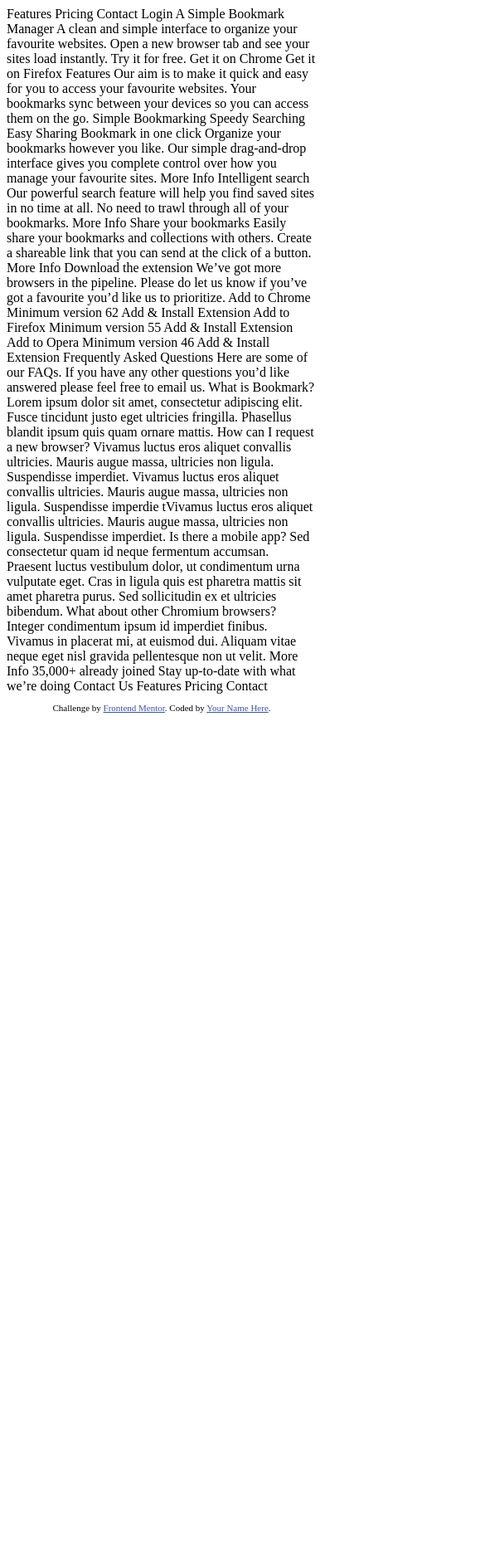
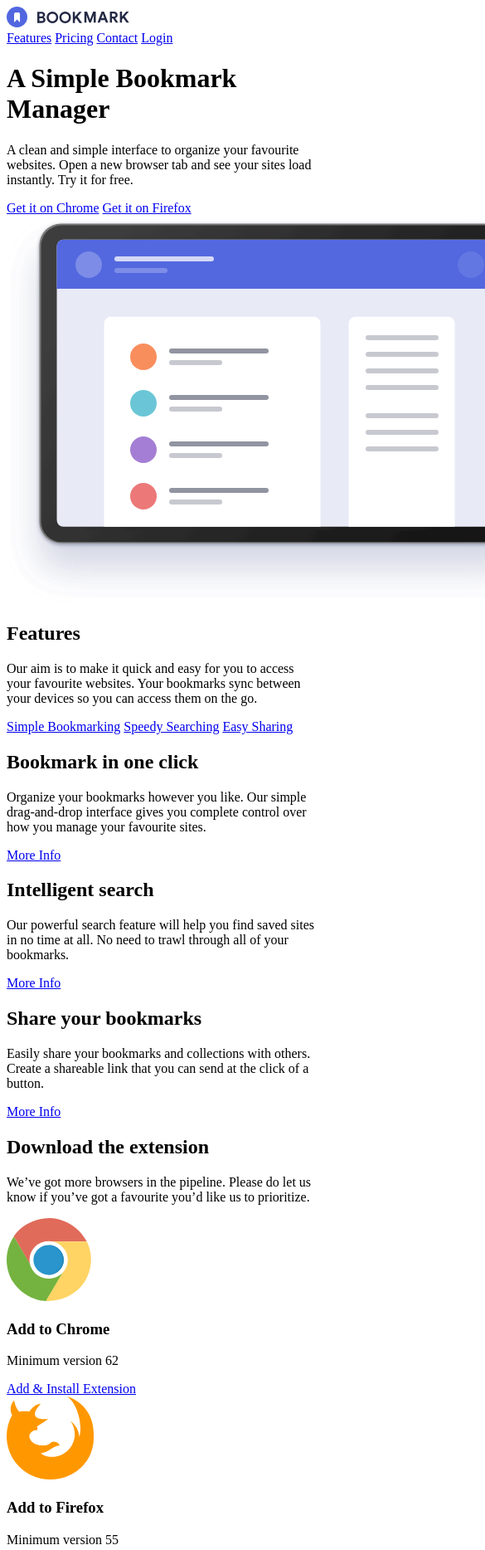
Before and after one commit to mbcod3/bookmark-landing-page-master, a plain HTML site: page index.html in a window 390 px wide. Shown: the top 1868 px of the page at 83% size, 585 px wide, since content can reach past the window. Before the commit the page ends 870 px from the top, so only its background shows below. Drawn offline with Linux system fonts and the light colour scheme.

Commit message:
html largely done

```diff
--- a/index.html
+++ b/index.html
@@ -5,7 +5,7 @@
   <meta name="viewport" content="width=device-width, initial-scale=1.0"> <!-- displays site properly based on user's device -->
 
   <link rel="icon" type="image/png" sizes="32x32" href="./images/favicon-32x32.png">
-
+  <link rel="stylesheet" href="style.css">
   <title>Frontend Mentor | Bookmark landing page</title>
 
   <!-- Feel free to remove these styles or customise in your own stylesheet 👍 -->
@@ -13,122 +13,150 @@
     .attribution { font-size: 11px; text-align: center; }
     .attribution a { color: hsl(228, 45%, 44%); }
   </style>
+  <script src="https://kit.fontawesome.com/37cff6aa80.js" crossorigin="anonymous"></script>
 </head>
 <body>
 
-  Features
-  Pricing
-  Contact
-  Login
+  <nav>
+    <img src="images/logo-bookmark.svg" alt="logo">
+    <div class="navlinks">
+      <a href="#">Features</a>
+      <a href="#">Pricing</a>
+      <a href="#">Contact</a>
+      <a href="#" class="btn btn-red">Login</a>
+    </div>
+  </nav>
 
-  A Simple Bookmark Manager
+  <main class="hero">
+    <div class="hero__headings">
+      <h1>A Simple Bookmark Manager</h1>
+      <p>A clean and simple interface to organize your favourite websites. Open a new
+        browser tab and see your sites load instantly. Try it for free.</p>
+        <div class="hero__cta">
+          <a href="#" class="btn btn-blue">Get it on Chrome</a>
+          <a href="#" class="btn btn-white">Get it on Firefox</a>
+        </div>
+    </div>
+    <img src="images/illustration-hero.svg" alt="illustration-hero" class="img-fluid">
+  </main>
 
-  A clean and simple interface to organize your favourite websites. Open a new
-  browser tab and see your sites load instantly. Try it for free.
+  <section class="features">
+    <div class="features__headings">
+      <h2>Features</h2>
+      <p>Our aim is to make it quick and easy for you to access your favourite websites.
+        Your bookmarks sync between your devices so you can access them on the go.</p>
+    </div>
+    <div class="features__nav">
+      <a href="#" id="bookmarking">Simple Bookmarking</a>
+      <a href="#" id="searching">Speedy Searching</a>
+      <a href="#" id="sharing">Easy Sharing</a>
+    </div>
 
-  Get it on Chrome
-  Get it on Firefox
+    <article id="bookmark">
+      <h2>Bookmark in one click</h2>
+      <p>Organize your bookmarks however you like. Our simple drag-and-drop interface
+        gives you complete control over how you manage your favourite sites.</p>
+      <a href="#" class="btn btn-blue">More Info</a>
+    </article>
+    <article id="search">
+      <h2>Intelligent search</h2>
+      <p>Our powerful search feature will help you find saved sites in no time at all.
+        No need to trawl through all of your bookmarks.</p>
+      <a href="#" class="btn btn-blue">More Info</a>
+      </article>
+      <article id="share">
+        <h2>Share your bookmarks</h2>
+        <p>Easily share your bookmarks and collections with others. Create a shareable
+          link that you can send at the click of a button.</p>
+        <a href="#" class="btn btn-blue">More Info</a>
+      </article>
+  </section>
 
-  Features
+  <section class="download">
+    <div class="download__headings">
+      <h2>Download the extension</h2>
+      <p>We’ve got more browsers in the pipeline. Please do let us know if you’ve
+        got a favourite you’d like us to prioritize.</p>
+    </div>
+    <div class="cards">
+      <div class="card">
+        <img src="images/logo-chrome.svg" alt="chrome logo">
+        <h3>Add to Chrome</h3>
+        <p>Minimum version 62</p>
+        <a href="#" class="btn btn-blue">Add & Install Extension</a>
+      </div>
 
-  Our aim is to make it quick and easy for you to access your favourite websites.
-  Your bookmarks sync between your devices so you can access them on the go.
+      <div class="card">
+        <img src="images/logo-firefox.svg" alt="firefox logo">
+        <h3>Add to Firefox</h3>
+        <p>Minimum version 55</p>
+        <a href="#" class="btn btn-blue">Add & Install Extension</a>
+      </div>
 
-  Simple Bookmarking
-  Speedy Searching
-  Easy Sharing
+      <div class="card">
+        <img src="images/logo-opera.svg" alt="opera logo">
+        <h3>Add to Opera</h3>
+        <p>Minimum version 46</p>
+        <a href="#" class="btn btn-blue">Add & Install Extension</a>
+      </div>
+    </div>
+  </section>
 
-  Bookmark in one click
+  <section class="faq">
+    <div class="faq__headings">
+      <h2>Frequently Asked Questions</h2>
+      <p>Here are some of our FAQs. If you have any other questions you’d like
+        answered please feel free to email us.</p>
+    </div>
 
-  Organize your bookmarks however you like. Our simple drag-and-drop interface
-  gives you complete control over how you manage your favourite sites.
+    <h4 class="d-flex" id="what-bookmark">What is Bookmark? <img src="images/icon-arrow.svg" alt="dropdown icon"></h4>
+    <p id="is-bookmark">Lorem ipsum dolor sit amet, consectetur adipiscing elit. Fusce tincidunt
+      justo eget ultricies fringilla. Phasellus blandit ipsum quis quam ornare mattis.</p>
 
-  More Info
+    <h4 class="d-flex" id="how-browser">How can I request a new browser? <img src="images/icon-arrow.svg" alt="dropdown icon"></h4>
+    <p class="this-browser">Vivamus luctus eros aliquet convallis ultricies. Mauris augue massa, ultricies non ligula.
+      Suspendisse imperdiet. Vivamus luctus eros aliquet convallis ultricies. Mauris augue massa,
+      ultricies non ligula. Suspendisse imperdie tVivamus luctus eros aliquet convallis ultricies.
+      Mauris augue massa, ultricies non ligula. Suspendisse imperdiet.</p>
 
-  Intelligent search
+    <h4 class="d-flex" id="mobile-app">Is there a mobile app? <img src="images/icon-arrow.svg" alt="dropdown icon"></h4>
+    <p id="is-mobile-app">Sed consectetur quam id neque fermentum accumsan. Praesent luctus vestibulum dolor, ut condimentum
+      urna vulputate eget. Cras in ligula quis est pharetra mattis sit amet pharetra purus. Sed
+      sollicitudin ex et ultricies bibendum.</p>
 
-  Our powerful search feature will help you find saved sites in no time at all.
-  No need to trawl through all of your bookmarks.
+    <h4 class="d-flex" id="chromium-browsers">What about other Chromium browsers? <img src="images/icon-arrow.svg" alt="dropdown icon"></h4>
+    <p id="yes-chromium-browsers">Integer condimentum ipsum id imperdiet finibus. Vivamus in placerat mi, at euismod dui. Aliquam
+      vitae neque eget nisl gravida pellentesque non ut velit.</p>
 
-  More Info
+    <a href="#" class="btn btn-blue">More Info</a>
+  </section>
 
-  Share your bookmarks
-
-  Easily share your bookmarks and collections with others. Create a shareable
-  link that you can send at the click of a button.
-
-  More Info
-
-  Download the extension
-
-  We’ve got more browsers in the pipeline. Please do let us know if you’ve
-  got a favourite you’d like us to prioritize.
-
-  Add to Chrome
-  Minimum version 62
-  Add & Install Extension
-
-  Add to Firefox
-  Minimum version 55
-  Add & Install Extension
-
-  Add to Opera
-  Minimum version 46
-  Add & Install Extension
-
-  Frequently Asked Questions
-
-  Here are some of our FAQs. If you have any other questions you’d like
-  answered please feel free to email us.
-
-  <!-- Question 1 -->
-  What is Bookmark?
-
-  <!-- Answer 1 -->
-  Lorem ipsum dolor sit amet, consectetur adipiscing elit. Fusce tincidunt
-  justo eget ultricies fringilla. Phasellus blandit ipsum quis quam ornare mattis.
-
-  <!-- Question 2 -->
-  How can I request a new browser?
-
-  <!-- Answer 2 -->
-  Vivamus luctus eros aliquet convallis ultricies. Mauris augue massa, ultricies non ligula.
-  Suspendisse imperdiet. Vivamus luctus eros aliquet convallis ultricies. Mauris augue massa,
-  ultricies non ligula. Suspendisse imperdie tVivamus luctus eros aliquet convallis ultricies.
-  Mauris augue massa, ultricies non ligula. Suspendisse imperdiet.
-
-  <!-- Question 3 -->
-  Is there a mobile app?
-
-  <!-- Answer 3 -->
-  Sed consectetur quam id neque fermentum accumsan. Praesent luctus vestibulum dolor, ut condimentum
-  urna vulputate eget. Cras in ligula quis est pharetra mattis sit amet pharetra purus. Sed
-  sollicitudin ex et ultricies bibendum.
-
-  <!-- Question 4 -->
-  What about other Chromium browsers?
-
-  <!-- Answer 4 -->
-  Integer condimentum ipsum id imperdiet finibus. Vivamus in placerat mi, at euismod dui. Aliquam
-  vitae neque eget nisl gravida pellentesque non ut velit.
-
-  More Info
-
-  35,000+ already joined
-
-  Stay up-to-date with what we’re doing
-
-  Contact Us
-
-  Features
-  Pricing
-  Contact
+  <section class="cta">
+    <p class="cta__stats">35,000+ already joined</p>
+    <h2 class="cta__heading">Stay up-to-date with what we’re doing</h2>
+    <form action="#">
+      <input type="email" name="email" id="email" placeholder="Enter your email address" aria-label="email address">
+      <input type="submit" value="Contact Us" class="btn btn-red">
+    </form>
+  </section>
 
   <footer>
-    <p class="attribution">
-      Challenge by <a href="https://www.frontendmentor.io?ref=challenge" target="_blank">Frontend Mentor</a>.
-      Coded by <a href="#">Your Name Here</a>.
-    </p>
+    <div class="footer__nav">
+      <img src="images/logo-bookmark.svg" alt="logo">
+      <a href="#">Features</a>
+      <a href="#">Pricing</a>
+      <a href="#">Contact</a>
+    </div>
+    <div class="footer__social">
+      <i class="fab fa-facebook-square"></i>
+      <i class="fab fa-twitter"></i>
+    </div>
+
   </footer>
+
+  <p class="attribution">
+    Challenge by <a href="https://www.frontendmentor.io?ref=challenge" target="_blank">Frontend Mentor</a>.
+    Coded by <a href="github.com/mbcod3">Muhammad Bilal</a>.
+  </p>
 </body>
 </html>
```
